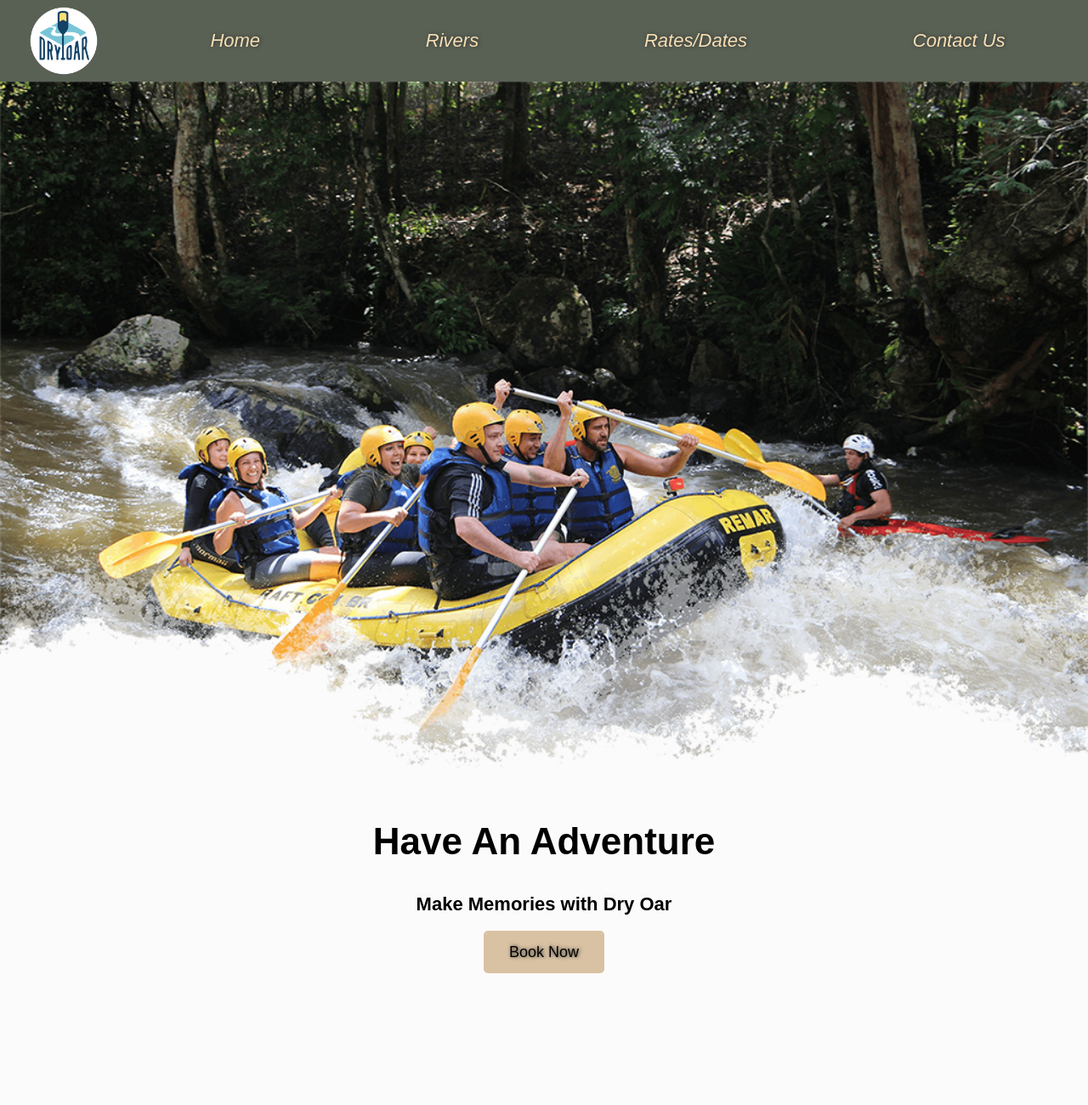
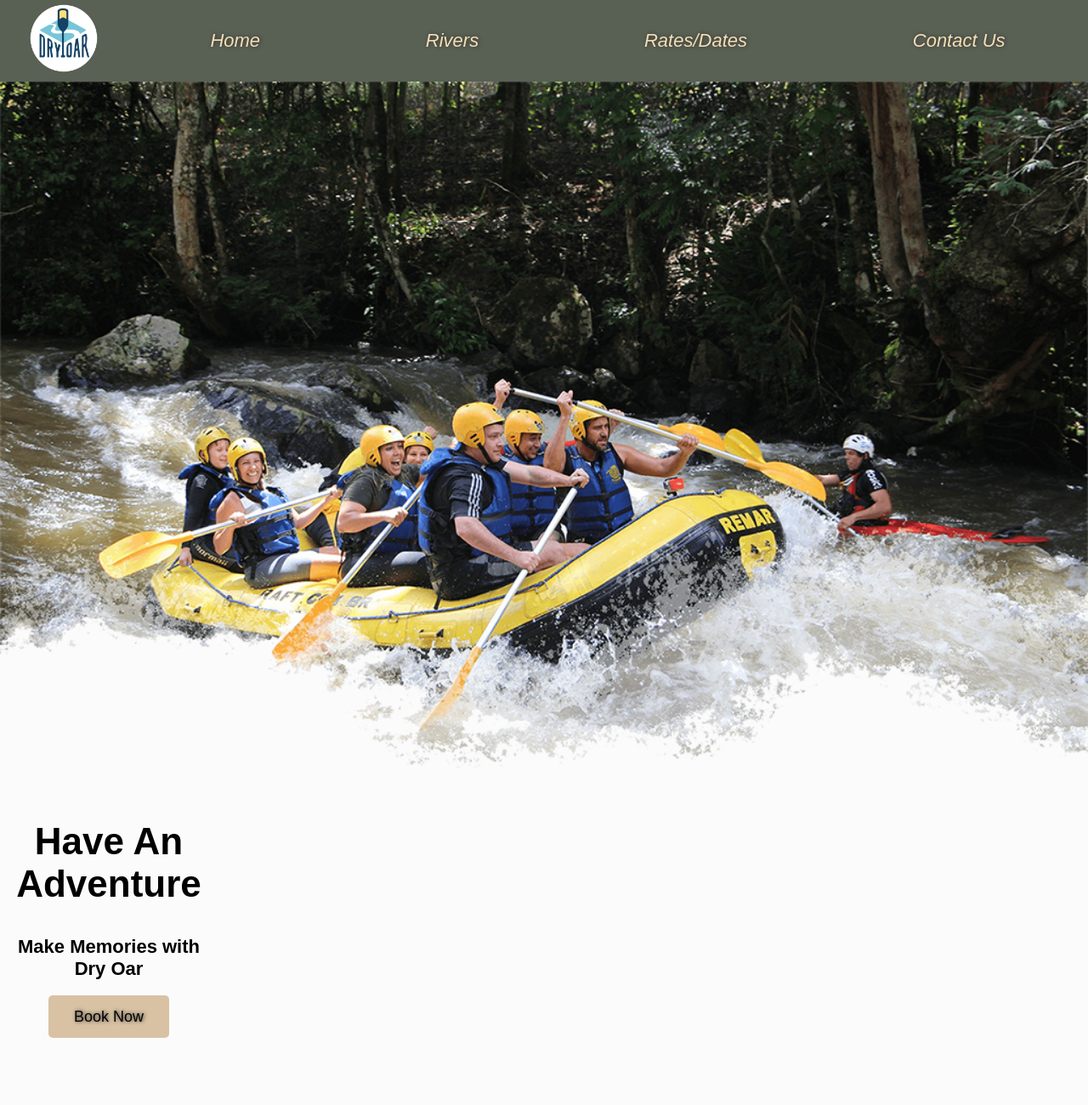
Before and after one commit to mviktor21/wdd130, a plain HTML site: page wwr/index.html in a window 1280 px wide. Shown: the top 1300 px of the page at 85% size. Drawn offline with Linux system fonts and the light colour scheme; a web font is replaced by a local one.

Commit message:
grid header update

```diff
--- a/wwr/styles/style.css
+++ b/wwr/styles/style.css
@@ -18,7 +18,19 @@ nav a {
     text-shadow:1px 0px 4px #333333;
 }
 
+#hero {
+    display: grid;
+    grid-template-columns: 1fr 3fr 1fr;
+}
+
+#hero-box {
+    grid-column: 1/4;
+    grid-row: 1/3;
+}
+
 #hero-msg h1, #hero-msg h4 {
+    grid-column: 2/3;
+    grid-row: 1/2;
     color: black;
     text-align: center;
 }
@@ -120,7 +132,7 @@ header {
 #logo_link {
     padding-top: 5px;
     justify-self: center;
-    align-self: center;
+    align-self: ;
 }
 
 main section img {
```
